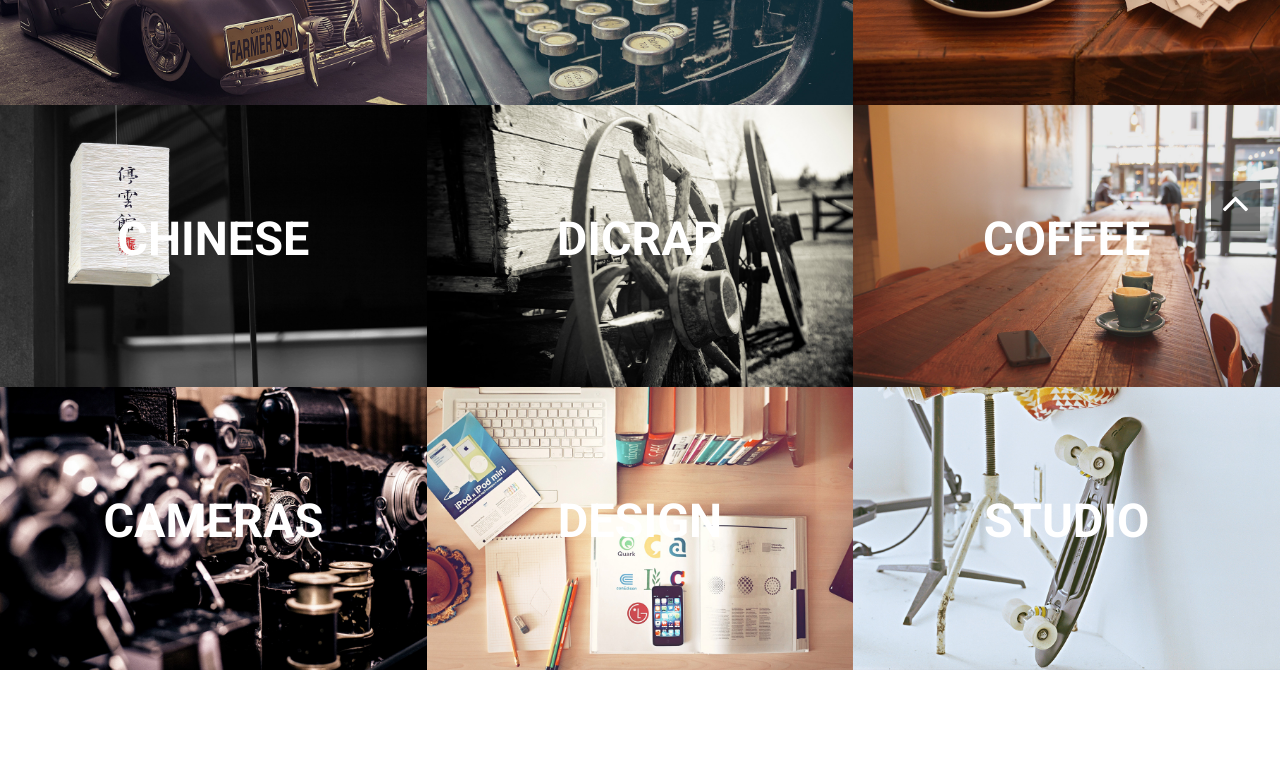
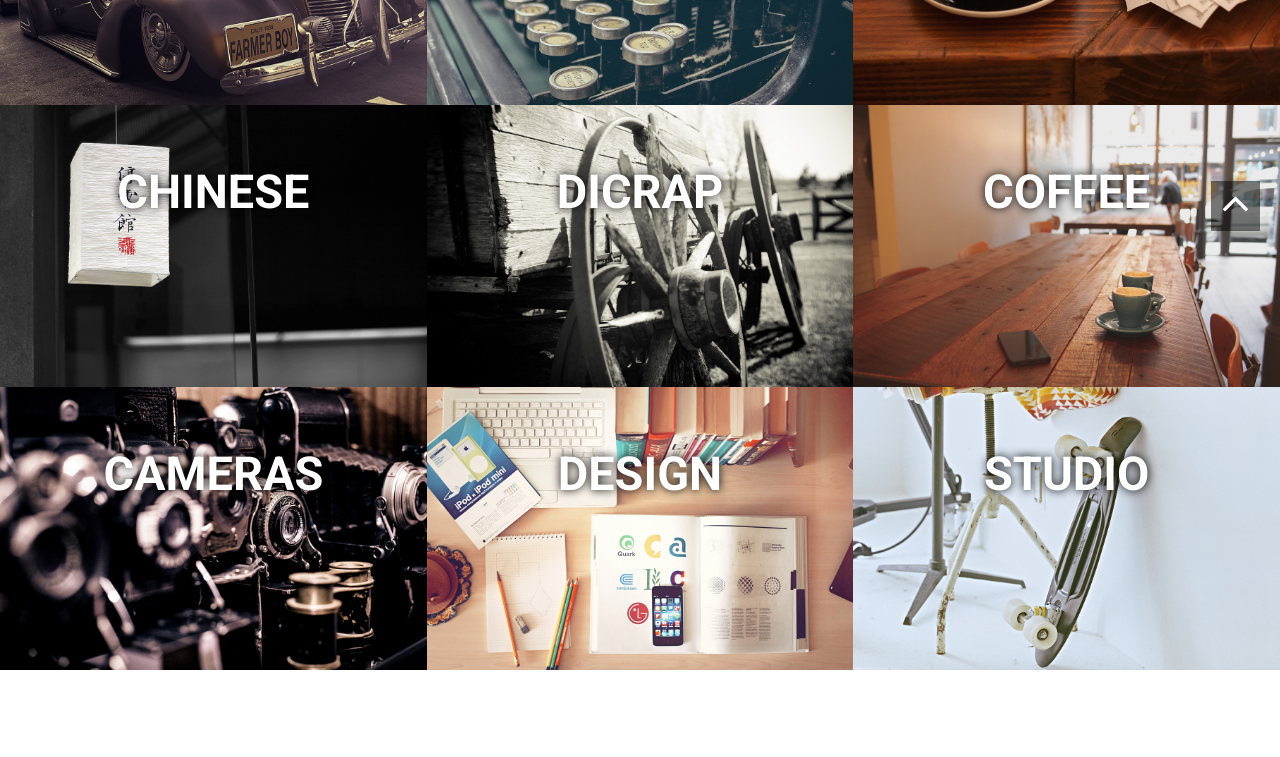
Before and after one commit to sleepyparadox/sleepyparadox.github.io, a plain HTML site: page cyrus/index.html in a window 1280 px wide. Shown: the part 549-1306 px from the top of the page. Drawn offline with Linux system fonts and the light colour scheme; files whose address does not match are found by name.

Commit message:
Fixed readability of works titles

```diff
--- a/cyrus/assets/animate/set.css
+++ b/cyrus/assets/animate/set.css
@@ -625,7 +625,10 @@ figure.effect-oscar h2 {
 	-webkit-transition: -webkit-transform 0.35s;
 	transition: transform 0.35s;
 	-webkit-transform: translate3d(0,100%,0);
-	transform: translate3d(0,100%,0);
+	/*Don't start title in weird position*/
+	transform: translate3d(0,0%,0);
+	/*Add shadow to make titles readable on images*/
+	text-shadow: #000 0px 0px 10px;
 }
 
 figure.effect-oscar figcaption::before,
```
